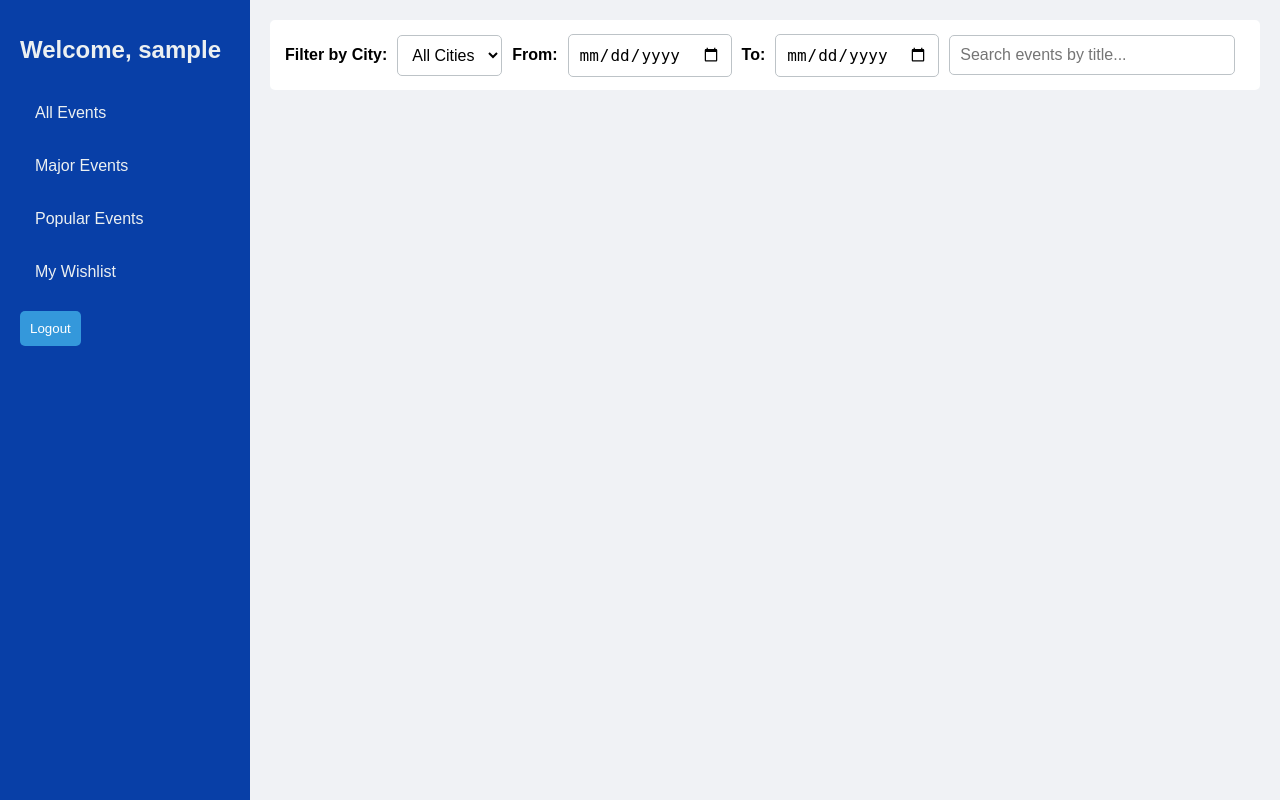
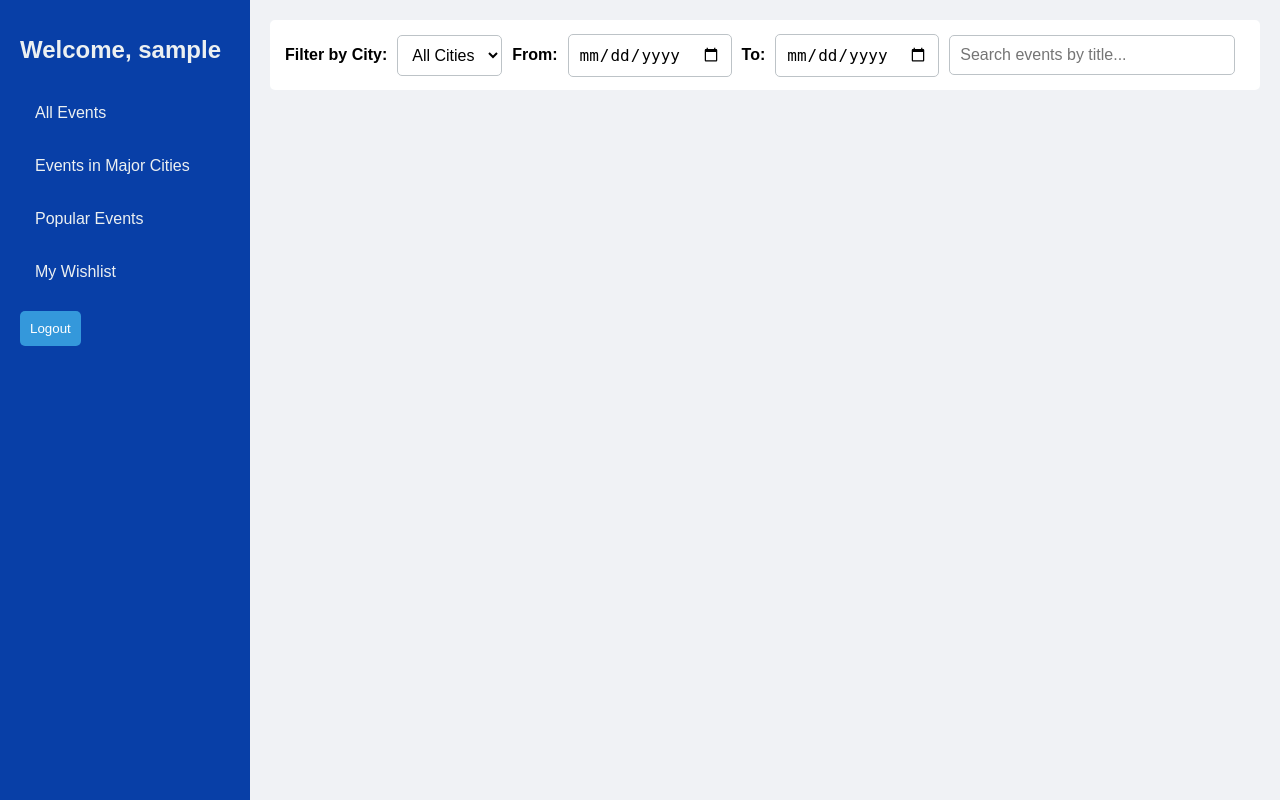
Before and after one commit to ajay-del-bot/CS411_CRUDApp, a Flask app: page /events-page in a window 1280 px wide. Run offline with Flask 3, Linux system fonts and the light colour scheme; the visitor is signed in with stand-in values (Sample User, id 1); data that the repository does not hold is empty.

Commit message:
minor change

```diff
--- a/templates/events.html
+++ b/templates/events.html
@@ -198,7 +198,7 @@
         <h1>Welcome, {{ username }}</h1>
         <div class="nav">
             <a href="#" id="all-events-tab">All Events</a>
-            <a href="#" id="major-city-events-tab">Major Events</a>
+            <a href="#" id="major-city-events-tab">Events in Major Cities</a>
             <a href="#" id="popular-events-tab">Popular Events</a>
             <a href="/wishlist-page">My Wishlist</a>
         </div>
```
